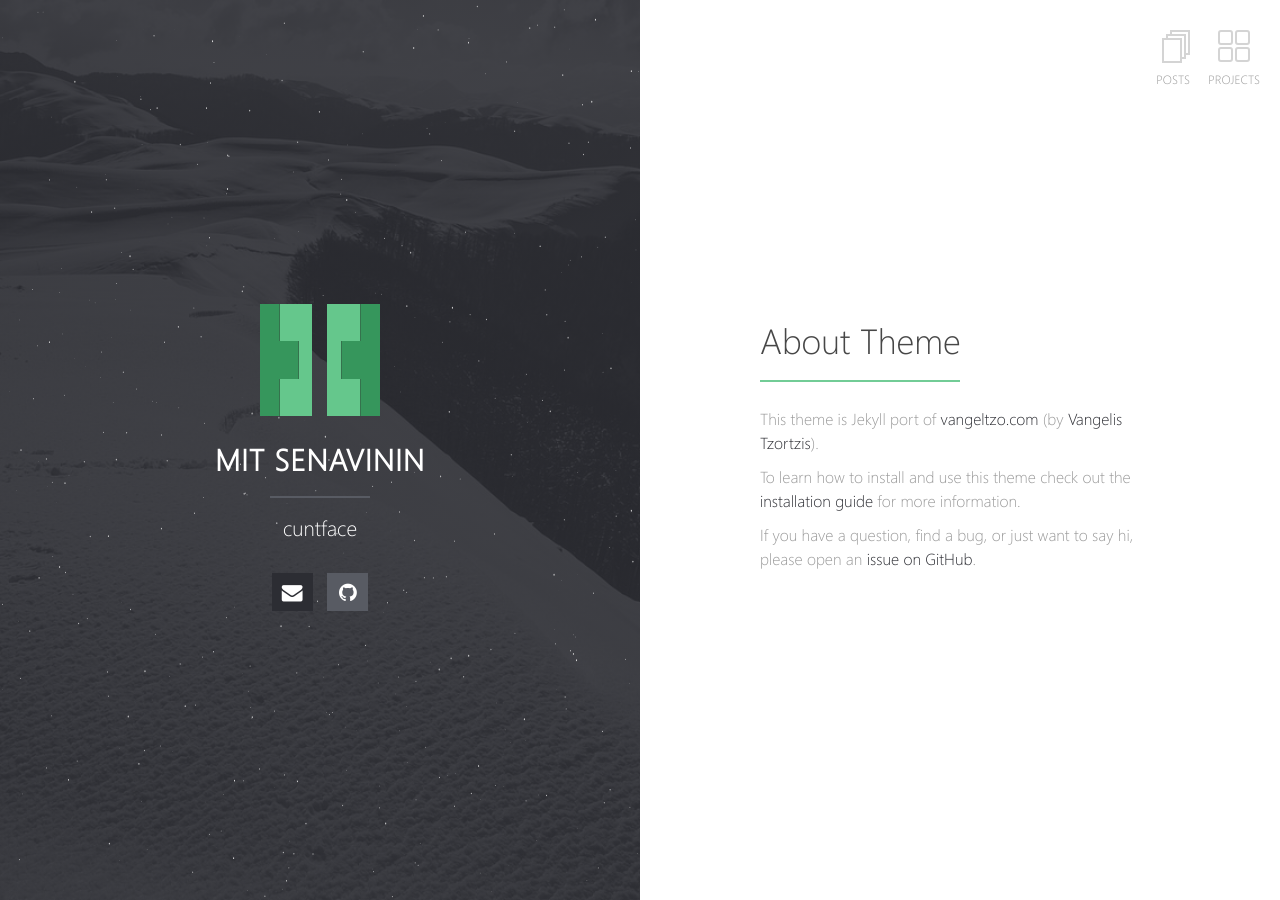
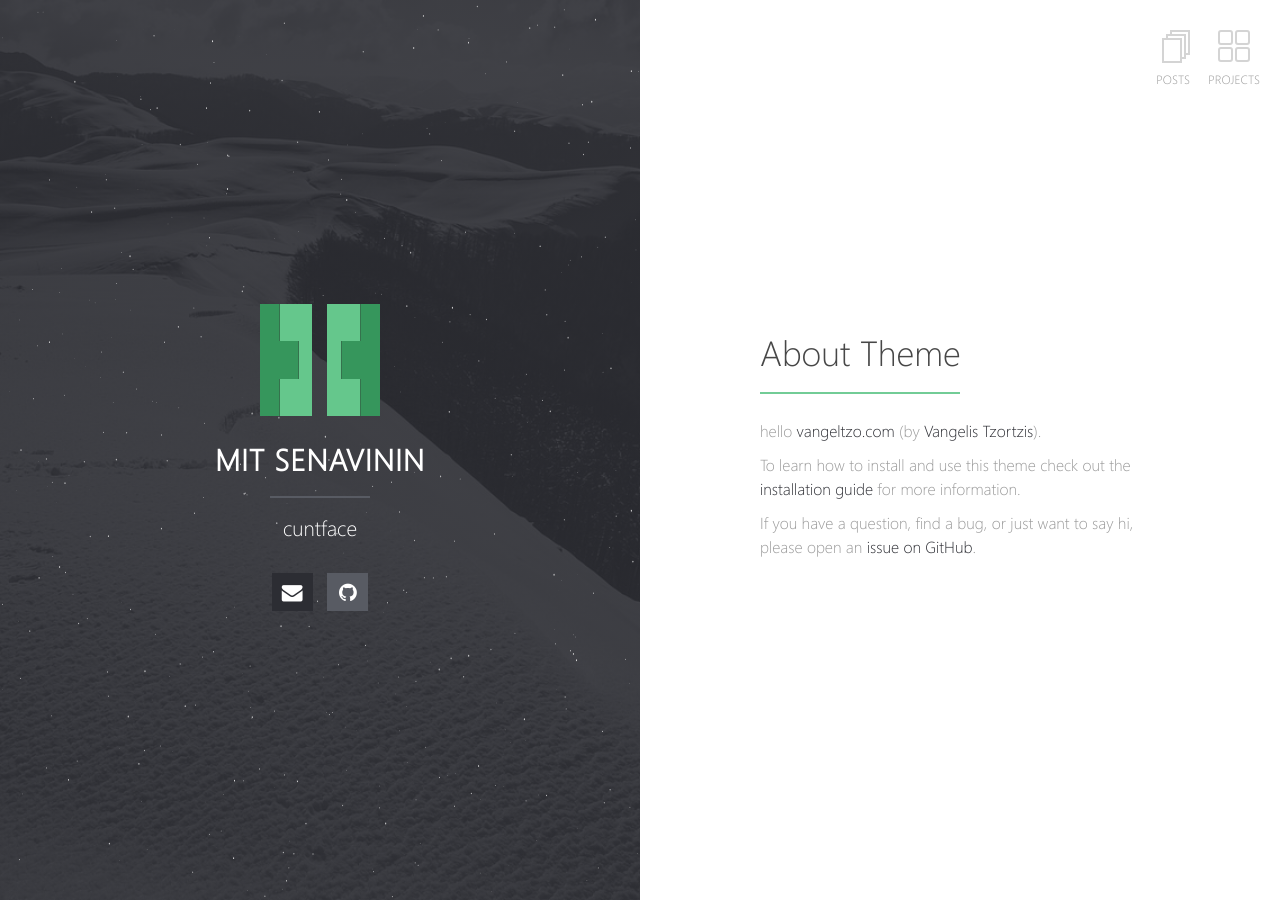
Before and after one commit to MTSVN/mtsvn.github.io, a Jekyll site: the page built from index.md, in a window 1280 px wide. Built offline with Jekyll 4.4.1, drawn with Linux system fonts in a browser that asks for light colours; our own code applies the rules of GitHub Pages for plain Markdown files.

Commit message:
updatedconfig34

```diff
--- a/index.md
+++ b/index.md
@@ -3,7 +3,7 @@ layout: home
 ---
 # About Theme
 
-This theme is Jekyll port of [vangeltzo.com](http://vangeltzo.com/) (by [Vangelis Tzortzis](https://github.com/srekoble)).
+hello [vangeltzo.com](http://vangeltzo.com/) (by [Vangelis Tzortzis](https://github.com/srekoble)).
 
 To learn how to install and use this theme check out the [installation guide](http://taylantatli.me/Halve/halve-theme/) for more information.
 
```
